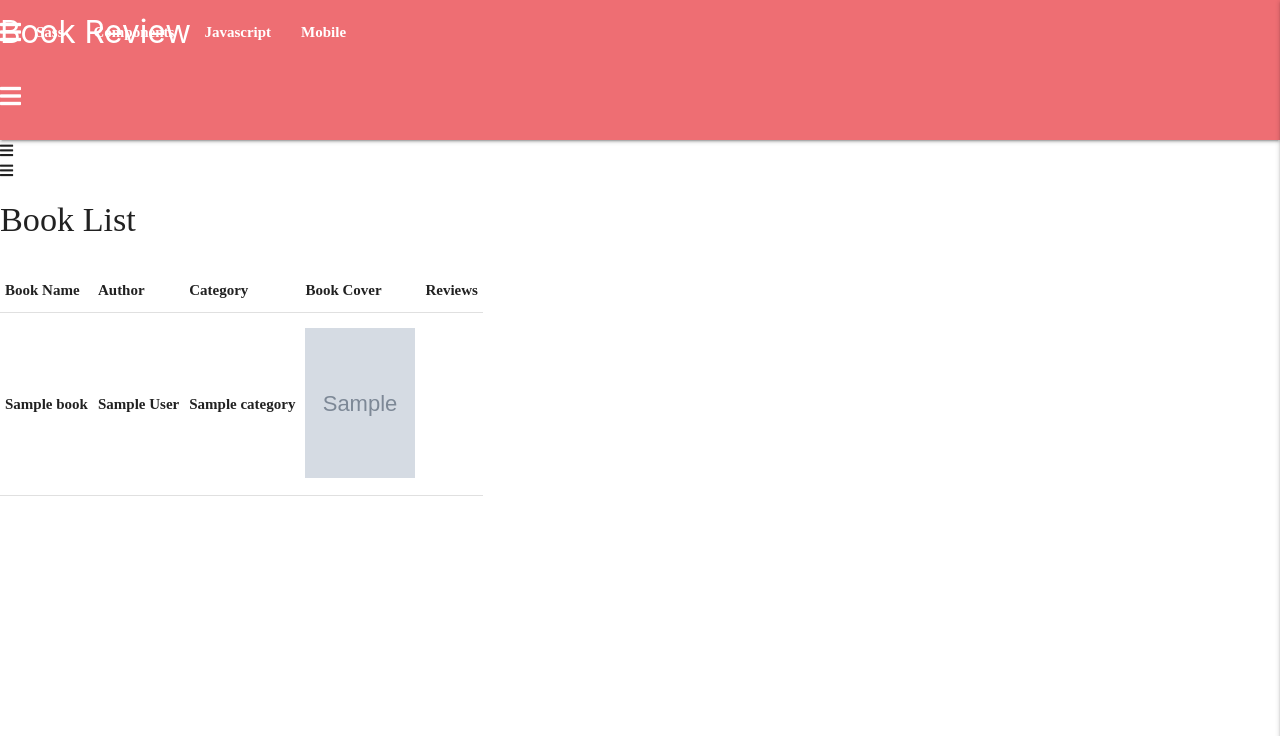
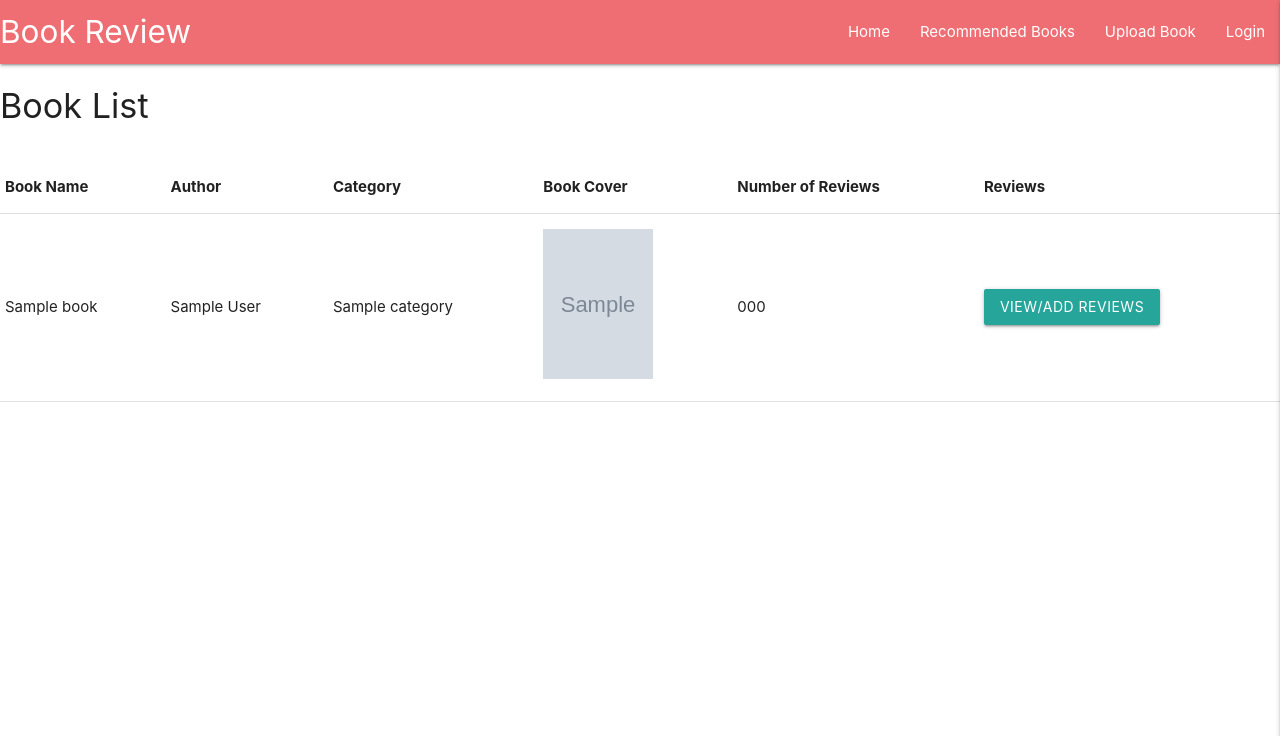
Before and after one commit to Code-Institute-Submissions/djmolloy57-proj_book_MayResub, a Flask app: page /get_tasks in a window 1280 px wide. Shown: the top 736 px of the page. Run offline with Flask 2, Linux system fonts and the light colour scheme; grey boxes marked "Sample" are stand-in pictures; a database or web service that is not in the repository returns one stand-in record (values such as "Sample title"); some libraries are stand-ins or nearby versions.

Commit message:
Ameednd Navigation names and added extra columns to book list

```diff
--- a/templates/base.html
+++ b/templates/base.html
@@ -4,8 +4,8 @@
     <meta charset="UTF-8">
     <meta http-equiv="X-UA-Compatible" content="IE=edge">
     <meta name="viewport" content="width=device-width, initial-scale=1.0">
-    <link rel="stylesheet" href="https://cdnjs.cloudflare.com/ajax/libs/font-awesome/5.15.1/css/all.min.css"
-        integrity="sha512-+4zCK9k+qNFUR5X+cKL9EIR+ZOhtIloNl9GIKS57V1MyNsYpYcUrUeQc9vNfzsWfV28IaLL3i96P9sdNyeRssA==" crossorigin="anonymous" referrerpolicy="no-referrer" type="text/css">
+    <link rel="stylesheet" href="https://cdnjs.cloudflare.com/ajax/libs/font-awesome/5.13.1/css/all.min.css"
+        integrity="sha512-xA6Hp6oezhjd6LiLZynuukm80f8BoZ3OpcEYaqKoCV3HKQDrYjDE1Gu8ocxgxoXmwmSzM4iqPvCsOkQNiu41GA==" crossorigin="anonymous" type="text/css">
     <link rel="stylesheet" href="https://cdnjs.cloudflare.com/ajax/libs/materialize/1.0.0/css/materialize.min.css" type="text/css">
     <link rel="stylesheet" href="{{ url_for('static', filename='css/style.css') }}" type="text/css">
     {% block styles %}
@@ -18,28 +18,30 @@
         <nav class="nav-extended text-shadow">
             <div class="nav-wrapper">
               <a href="#!" class="brand-logo">Book Review</a>
-              <a href="#" data-target="mobile-demo" class="sidenav-trigger right"><i class="fas fa-bars"</i></a>
-              <ul class="right hide-on-med-and-down">
-                <li><a href="sass.html">Sass</a></li>
-                <li><a href="badges.html">Components</a></li>
-                <li><a href="collapsible.html">Javascript</a></li>
-                <li><a href="mobile.html">Mobile</a></li>
+              <!--<a href="#" data-target="mobile-demo" class="sidenav-trigger right"><i class="fas fa-bars"</i></a>-->
+                <a href="#" data-target="mobile-demo" class="sidenav-trigger right"><i class="fas fa-bars"></i></a>
+                <ul class="right hide-on-med-and-down">
+                <li><a href="sass.html">Home</a></li>
+                <li><a href="badges.html">Recommended Books</a></li>
+                <li><a href="collapsible.html">Upload Book</a></li>
+                <li><a href="mobile.html">Login</a></li>
               </ul>
             </div>
           </nav>
 
         <!--- Mobile sideNav bar-->
           <ul class="sidenav" id="mobile-demo">
-            <li><a href="sass.html">Sass</a></li>
-            <li><a href="badges.html">Components</a></li>
-            <li><a href="collapsible.html">Javascript</a></li>
-            <li><a href="mobile.html">Mobile</a></li>
+            <!--<li><h4 class="center-align text-darken 4">Task Manager</h4></li>-->
+            <li><a href="sass.html">Home</a></li>
+            <li><a href="badges.html">Recommended Books</a></li>
+            <li><a href="collapsible.html">Upload Book</a></li>
+            <li><a href="mobile.html">Login</a></li>
           </ul>
     </header>
     {% block content  %}
     {% endblock %}
-    <script src="https://code.jquery.com/jquery-3.6.0.min.js"
-        integrity="sha256-/xUj+3OJU5yExlq6GSYGSHk7tPXikynS7ogEvDej/m4=" crossorigin="anonymous"></script>
+    <script src="https://code.jquery.com/jquery-3.5.1.min.js"
+        integrity="sha256-9/aliU8dGd2tb6OSsuzixeV4y/faTqgFtohetphbbj0=" crossorigin="anonymous"></script>
     <script src="https://cdnjs.cloudflare.com/ajax/libs/materialize/1.0.0/js/materialize.min.js"></script>
     <script src="{{ url_for('static', filename='js/script.js') }}"></script>
     {% block scripts %}
--- a/templates/tasks.html
+++ b/templates/tasks.html
@@ -5,6 +5,7 @@
     <th>Author</th>
     <th>Category</th>
     <th>Book Cover</th>
+    <th>Number of Reviews</th>
     <th>Reviews</th>
     <h4>Book List</h4>
     {% for task in tasks %}
@@ -13,6 +14,8 @@
         <td>{{ task.Author}}</td>
         <td>{{ task.Category}}</td>
         <td><img src="{{ task.book_cover}}"></td>
+        <td>{{ task.Number_of_Reviews}}</td>
+        <td><a class="waves-effect waves-light btn">View/Add Reviews</a></td>
         <br>
         </tr>
     {% endfor %}
```
